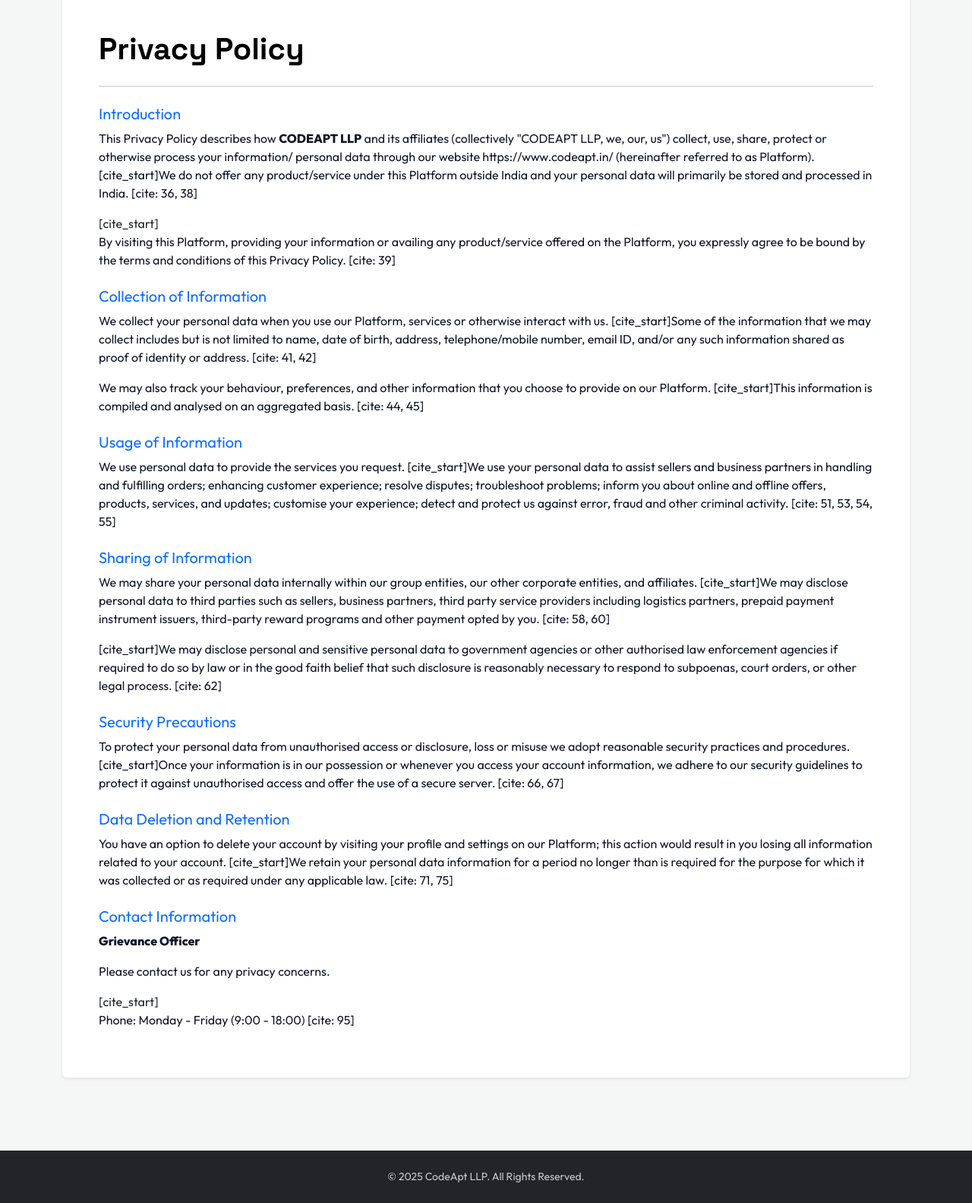
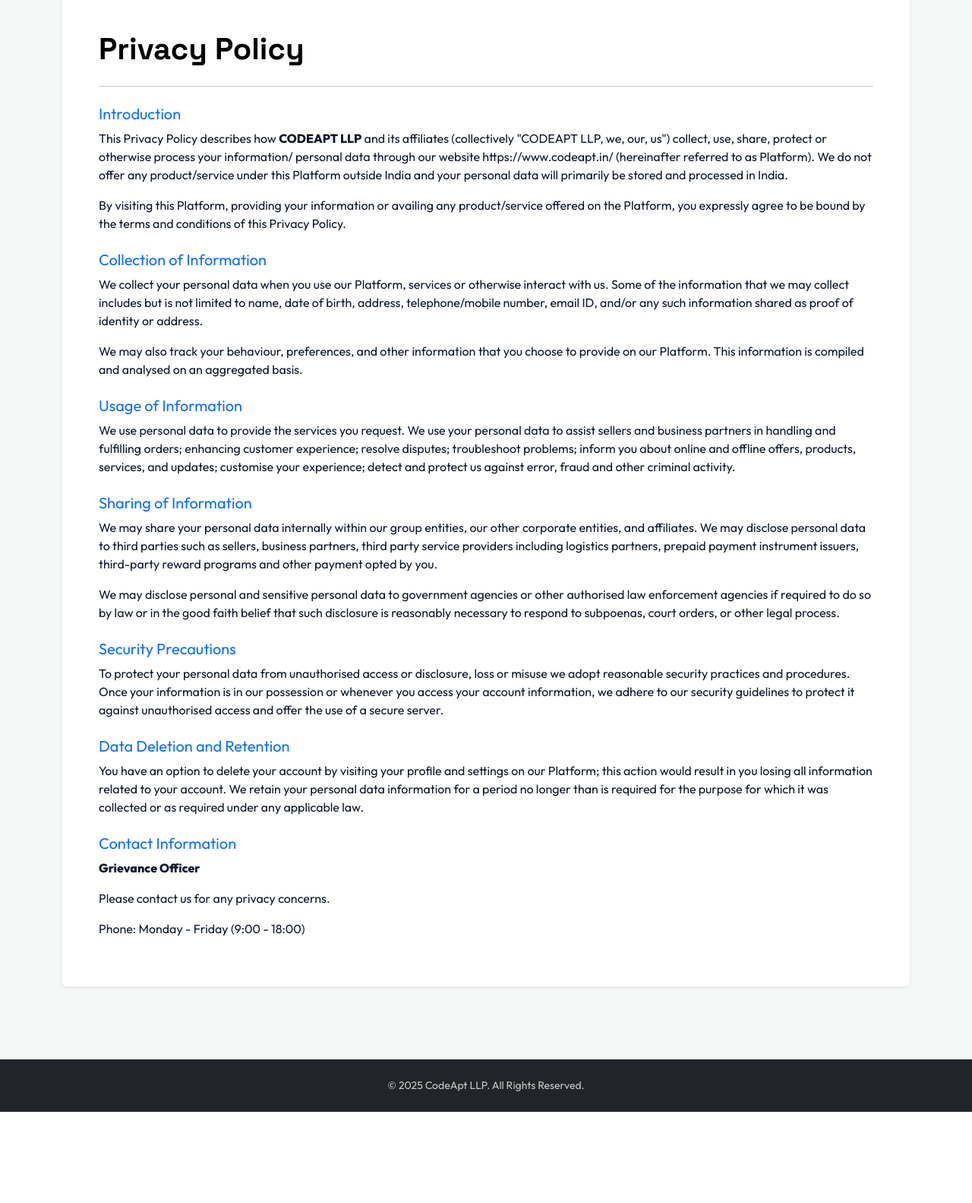
Before and after one commit to RaghavendraGunturi1/CodeApt, a Django app: page /privacy/ in a window 1280 px wide. Shown: the part 295-1878 px from the top of the page at 76% size. After the commit the page ends 1758 px from the top, so only its background shows below. Run offline with Django 5.2, Linux system fonts and the light colour scheme; some libraries are stand-ins or nearby versions.

Commit message:
Update privacy.html

```diff
--- a/templates/core/privacy.html
+++ b/templates/core/privacy.html
@@ -9,42 +9,43 @@
 
             <h5 class="mt-4 text-primary">Introduction</h5>
             <p>
-                This Privacy Policy describes how <strong>CODEAPT LLP</strong> and its affiliates (collectively "CODEAPT LLP, we, our, us") collect, use, share, protect or otherwise process your information/ personal data through our website https://www.codeapt.in/ (hereinafter referred to as Platform). [cite_start]We do not offer any product/service under this Platform outside India and your personal data will primarily be stored and processed in India. [cite: 36, 38]
+                This Privacy Policy describes how <strong>CODEAPT LLP</strong> and its affiliates (collectively "CODEAPT LLP, we, our, us") collect, use, share, protect or otherwise process your information/ personal data through our website https://www.codeapt.in/ (hereinafter referred to as Platform). We do not offer any product/service under this Platform outside India and your personal data will primarily be stored and processed in India.
             </p>
-            [cite_start]<p>By visiting this Platform, providing your information or availing any product/service offered on the Platform, you expressly agree to be bound by the terms and conditions of this Privacy Policy. [cite: 39]</p>
+            <p>By visiting this Platform, providing your information or availing any product/service offered on the Platform, you expressly agree to be bound by the terms and conditions of this Privacy Policy.</p>
 
             <h5 class="mt-4 text-primary">Collection of Information</h5>
             <p>
-                We collect your personal data when you use our Platform, services or otherwise interact with us. [cite_start]Some of the information that we may collect includes but is not limited to name, date of birth, address, telephone/mobile number, email ID, and/or any such information shared as proof of identity or address. [cite: 41, 42]
+                We collect your personal data when you use our Platform, services or otherwise interact with us. Some of the information that we may collect includes but is not limited to name, date of birth, address, telephone/mobile number, email ID, and/or any such information shared as proof of identity or address.
             </p>
             <p>
-                We may also track your behaviour, preferences, and other information that you choose to provide on our Platform. [cite_start]This information is compiled and analysed on an aggregated basis. [cite: 44, 45]
+                We may also track your behaviour, preferences, and other information that you choose to provide on our Platform. This information is compiled and analysed on an aggregated basis.
             </p>
 
             <h5 class="mt-4 text-primary">Usage of Information</h5>
-            <p>We use personal data to provide the services you request. [cite_start]We use your personal data to assist sellers and business partners in handling and fulfilling orders; enhancing customer experience; resolve disputes; troubleshoot problems; inform you about online and offline offers, products, services, and updates; customise your experience; detect and protect us against error, fraud and other criminal activity. [cite: 51, 53, 54, 55]</p>
+            <p>We use personal data to provide the services you request. We use your personal data to assist sellers and business partners in handling and fulfilling orders; enhancing customer experience; resolve disputes; troubleshoot problems; inform you about online and offline offers, products, services, and updates; customise your experience; detect and protect us against error, fraud and other criminal activity.</p>
 
             <h5 class="mt-4 text-primary">Sharing of Information</h5>
             <p>
-                We may share your personal data internally within our group entities, our other corporate entities, and affiliates. [cite_start]We may disclose personal data to third parties such as sellers, business partners, third party service providers including logistics partners, prepaid payment instrument issuers, third-party reward programs and other payment opted by you. [cite: 58, 60]
+                We may share your personal data internally within our group entities, our other corporate entities, and affiliates. We may disclose personal data to third parties such as sellers, business partners, third party service providers including logistics partners, prepaid payment instrument issuers, third-party reward programs and other payment opted by you.
             </p>
             <p>
-                [cite_start]We may disclose personal and sensitive personal data to government agencies or other authorised law enforcement agencies if required to do so by law or in the good faith belief that such disclosure is reasonably necessary to respond to subpoenas, court orders, or other legal process. [cite: 62]</p>
+                We may disclose personal and sensitive personal data to government agencies or other authorised law enforcement agencies if required to do so by law or in the good faith belief that such disclosure is reasonably necessary to respond to subpoenas, court orders, or other legal process.
+            </p>
 
             <h5 class="mt-4 text-primary">Security Precautions</h5>
             <p>
-                To protect your personal data from unauthorised access or disclosure, loss or misuse we adopt reasonable security practices and procedures. [cite_start]Once your information is in our possession or whenever you access your account information, we adhere to our security guidelines to protect it against unauthorised access and offer the use of a secure server. [cite: 66, 67]
+                To protect your personal data from unauthorised access or disclosure, loss or misuse we adopt reasonable security practices and procedures. Once your information is in our possession or whenever you access your account information, we adhere to our security guidelines to protect it against unauthorised access and offer the use of a secure server.
             </p>
 
             <h5 class="mt-4 text-primary">Data Deletion and Retention</h5>
             <p>
-                You have an option to delete your account by visiting your profile and settings on our Platform; this action would result in you losing all information related to your account. [cite_start]We retain your personal data information for a period no longer than is required for the purpose for which it was collected or as required under any applicable law. [cite: 71, 75]
+                You have an option to delete your account by visiting your profile and settings on our Platform; this action would result in you losing all information related to your account. We retain your personal data information for a period no longer than is required for the purpose for which it was collected or as required under any applicable law.
             </p>
 
             <h5 class="mt-4 text-primary">Contact Information</h5>
             <p><strong>Grievance Officer</strong></p>
             <p>Please contact us for any privacy concerns.</p>
-            [cite_start]<p>Phone: Monday - Friday (9:00 - 18:00) [cite: 95]</p>
+            <p>Phone: Monday - Friday (9:00 - 18:00)</p>
         </div>
     </div>
 </div>
```
